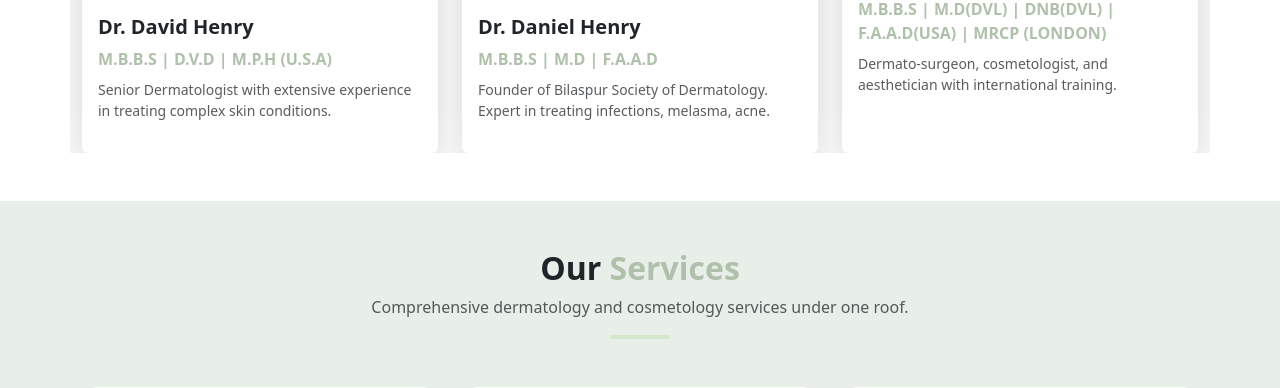
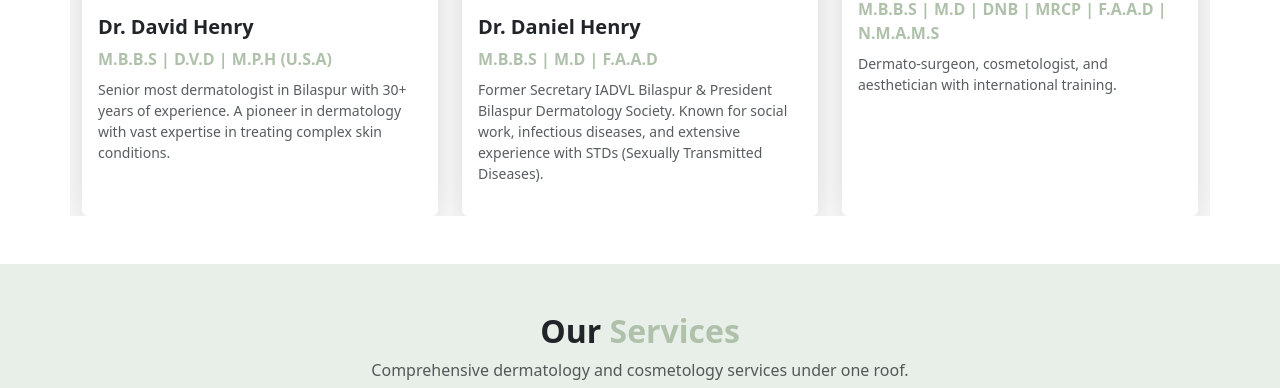
Before and after one commit to snversein/henry_website, a Flask app: page / in a window 1280 px wide. Shown: the part 3635-4023 px from the top of the page. Run offline with Flask 3, Linux system fonts and the light colour scheme.

Commit message:
push time

```diff
--- a/templates/index.html
+++ b/templates/index.html
@@ -241,7 +241,7 @@
                     <div class="card-body">
                         <h5 class="fw-bold">Dr. David Henry</h5>
                         <p class="text-sage fw-semibold mb-2">M.B.B.S | D.V.D | M.P.H (U.S.A)</p>
-                        <p class="text-muted small">Senior Dermatologist with extensive experience in treating complex skin conditions.</p>
+                        <p class="text-muted small">Senior most dermatologist in Bilaspur with 30+ years of experience. A pioneer in dermatology with vast expertise in treating complex skin conditions.</p>
                     </div>
                 </div>
             </div>
@@ -258,7 +258,7 @@
                     <div class="card-body">
                         <h5 class="fw-bold">Dr. Daniel Henry</h5>
                         <p class="text-sage fw-semibold mb-2">M.B.B.S | M.D | F.A.A.D</p>
-                        <p class="text-muted small">Founder of Bilaspur Society of Dermatology. Expert in treating infections, melasma, acne.</p>
+                        <p class="text-muted small">Former Secretary IADVL Bilaspur & President Bilaspur Dermatology Society. Known for social work, infectious diseases, and extensive experience with STDs (Sexually Transmitted Diseases).</p>
                     </div>
                 </div>
             </div>
@@ -274,7 +274,7 @@
                     </div>
                     <div class="card-body">
                         <h5 class="fw-bold">Dr. Dennis Henry</h5>
-                        <p class="text-sage fw-semibold mb-2">M.B.B.S | M.D(DVL) | DNB(DVL) | F.A.A.D(USA) | MRCP (LONDON)</p>
+                        <p class="text-sage fw-semibold mb-2">M.B.B.S | M.D | DNB | MRCP | F.A.A.D | N.M.A.M.S</p>
                         <p class="text-muted small">Dermato-surgeon, cosmetologist, and aesthetician with international training.</p>
                     </div>
                 </div>
@@ -565,7 +565,7 @@
             <div class="col-lg-4">
                 <h5 class="fw-bold mb-3">Follow Us</h5>
                 <div class="d-flex gap-3">
-                    <a href="#" class="btn btn-sage rounded-circle"><i class="fab fa-instagram"></i></a>
+                    <a href="https://www.instagram.com/dr.henrys.dermatology?igsh=MWFidXpiYjQzYnIzcQ==" class="btn btn-sage rounded-circle"><i class="fab fa-instagram"></i></a>
                     <a href="https://wa.me/919770048965" class="btn btn-success rounded-circle"><i class="fab fa-whatsapp"></i></a>
                     <a href="tel:+919770048965" class="btn btn-sage rounded-circle"><i class="fas fa-phone"></i></a>
                 </div>
```
